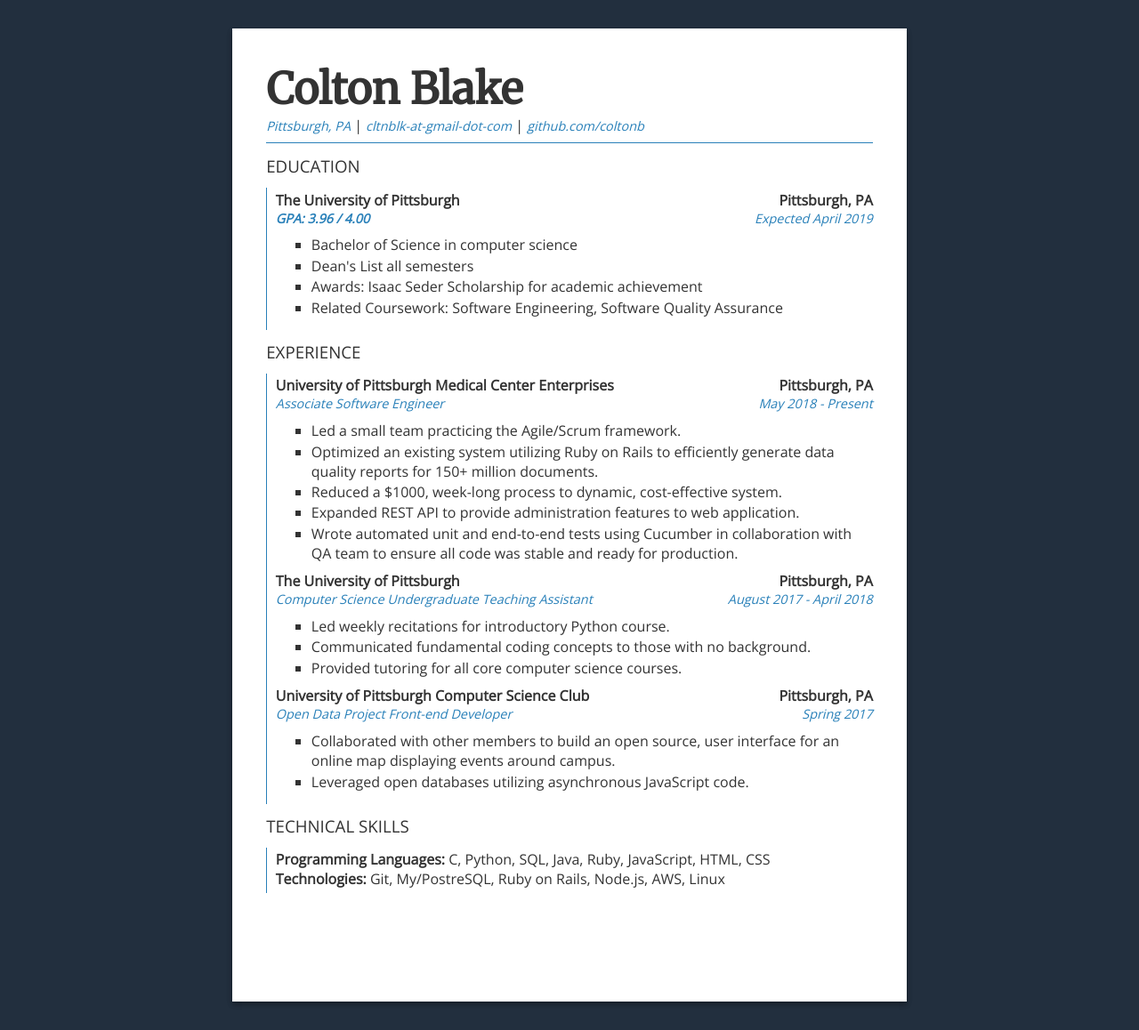
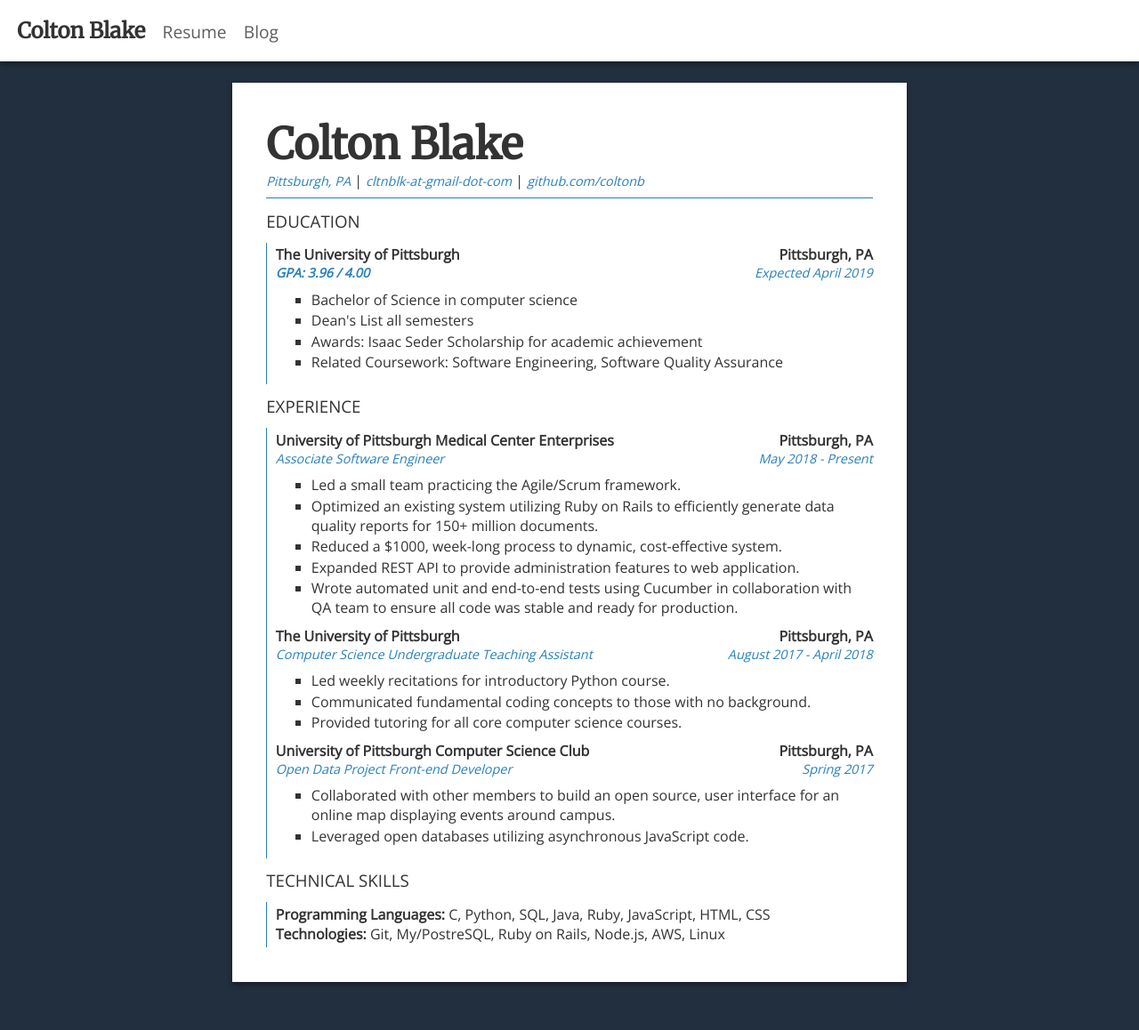
Before and after one commit to coltonb/resume, a Jekyll site: the page built from index.html, in a window 1280 px wide. Shown: the whole page at 89% size. Built offline with Jekyll 4.4.1, drawn with Linux system fonts in a browser that asks for light colours; after the commit the page ends 1128 px from its top, so only the background shows below that.

Commit message:
Publish blog placeholder

```diff
--- /dev/null
+++ b/_includes/nav.html
@@ -0,0 +1,5 @@
+<nav class="paper">
+    <h2>Colton Blake</h2>
+    <a href="/">Resume</a>
+    <a href="/2018/03/11/new-site">Blog</a>
+</nav>
--- a/_layouts/default.html
+++ b/_layouts/default.html
@@ -2,7 +2,7 @@
 <html>
   <head>
     <title>{{ site.title }}</title>
-    <link rel="icon" href="assets/images/favicon.png" />
+    <link rel="icon" href="/assets/images/favicon.png" />
 
     <meta charset="UTF-8" />
     <meta name="description" content="{{ site.description }}" />
@@ -24,6 +24,11 @@
     <link rel="stylesheet" href="/assets/css/style.css" />
   </head>
   <body>
-    {{ content }}
+    {% include nav.html %}
+    <div id="content-container">
+      <div id="content" class="paper">
+        {{ content }}
+      </div>
+    </div>
   </body>
 </html>
--- a/assets/css/style.css
+++ b/assets/css/style.css
@@ -1,18 +1,34 @@
 :root {
   --accent-color: #2980b9;
   --bg-color: #222f3e;
-  --text-color: #333333;
+  --text-primary-color: #333;
+  --text-secondary-color: #5e5e5e;
+  --blockquote-bg-color: #eee;
+  --paper-bg-color: #fff;
+  --paper-shadow: 0 3px 6px rgba(0, 0, 0, 0.16), 0 3px 6px rgba(0, 0, 0, 0.23);
+  --primary-font: "Open Sans", sans-serif;
+  --secondary-font: "Merriweather", serif;
 }
 
 body {
-  font-family: "Open Sans", sans-serif;
+  font-family: var(--primary-font);
   font-size: 12pt;
-  color: var(--text-color);
+  color: var(--text-primary-color);
   background-color: var(--bg-color);
+  margin: 0;
 }
 
 a {
   text-decoration: none;
+}
+
+nav > a {
+  color: var(--text-secondary-color);
+  padding-left: 1em;
+  font-size: 1.2em;
+}
+
+em > a {
   color: inherit;
 }
 
@@ -29,7 +45,13 @@
 
 h1 {
   font-size: 3em;
-  font-family: "Merriweather", serif;
+}
+
+h1, h2 {
+  font-family: var(--secondary-font);
+}
+
+h1, h2, h4 {
   margin: 0;
 }
 
@@ -43,27 +65,38 @@
   list-style: square;
 }
 
-#paper-container {
+nav {
+  padding: 0.2in;
+  display: flex;
+  flex-direction: row;
+  align-items: baseline;
+}
+
+#content-container {
   display: flex;
   justify-content: center;
 }
 
-#paper {
+#content {
   width: calc(7.5in - 0.4in);
-  height: calc(11in - 0.4in);
   margin: 0.25in;
   padding: 0.4in;
-  background: #fff;
-  box-shadow: 0 3px 6px rgba(0, 0, 0, 0.16), 0 3px 6px rgba(0, 0, 0, 0.23);
+}
+
+.paper {
+  background-color: var(--paper-bg-color);
+  box-shadow: var(--paper-shadow);
 }
 
 @media print {
-  #paper {
+  #content {
     width: 8.5in;
-    height: 0;
     margin: 0;
     padding: 0;
     box-shadow: none;
+  }
+  nav {
+    display: none;
   }
   body {
     background: none;
@@ -71,11 +104,13 @@
 }
 
 @media only screen and (max-width: 800px) {
-  #paper {
-    margin: 0;
+  #content {
+    margin: 3vw;
     padding: 0;
-    height: 0;
     box-shadow: none;
+  }
+  nav {
+    display: none;
   }
   body {
     background: none;
@@ -92,11 +127,22 @@
   margin-bottom: 0.015in;
 }
 
-.section {
+.section, p {
   border-left: 1px solid var(--accent-color);
   padding-top: 0.025in;
   padding-bottom: 0.05in;
   padding-left: 0.1in;
+}
+
+blockquote {
+  color: var(--text-secondary-color);
+  border-left: 5px solid var(--accent-color);
+  background-color: var(--blockquote-bg-color);
+}
+
+blockquote p {
+  border: none;
+  padding-right: 0.1in;
 }
 
 .section-header {
--- a/index.html
+++ b/index.html
@@ -2,17 +2,12 @@
 layout: default
 ---
 
-<div id="paper-container">
-  <div id="paper">
-    <div id="paper-header">
 <h1>Colton Blake</h1>
 <div id="contact-info">
-        <em>Pittsburgh, PA</em> |
-        <em>cltnblk-at-gmail-dot-com</em> |
+  <em>Pittsburgh, PA</em> | <em>cltnblk-at-gmail-dot-com</em> |
   <em>
     <a href="https://github.com/coltonb">github.com/coltonb</a>
   </em>
-      </div>
 </div>
 <hr />
 <h3>EDUCATION</h3>
@@ -58,13 +53,11 @@
       Reduced a $1000, week-long process to dynamic, cost-effective system.
     </li>
     <li>
-          Expanded REST API to provide administration features to web
-          application.
+      Expanded REST API to provide administration features to web application.
     </li>
     <li>
-          Wrote automated unit and end-to-end tests using Cucumber in
-          collaboration with QA team to ensure all code was stable and ready for
-          production.
+      Wrote automated unit and end-to-end tests using Cucumber in collaboration
+      with QA team to ensure all code was stable and ready for production.
     </li>
   </ul>
   <div class="section-header">
@@ -98,8 +91,8 @@
   </div>
   <ul class="details">
     <li>
-          Collaborated with other members to build an open source, user
-          interface for an online map displaying events around campus.
+      Collaborated with other members to build an open source, user interface
+      for an online map displaying events around campus.
     </li>
     <li>
       Leveraged open databases utilizing asynchronous JavaScript code.
@@ -111,8 +104,6 @@
   <strong>Programming Languages:</strong> C, Python, SQL, Java, Ruby,
   JavaScript, HTML, CSS
   <br />
-      <strong>Technologies:</strong> Git, My/PostreSQL, Ruby on Rails, Node.js,
-      AWS, Linux
+  <strong>Technologies:</strong> Git, My/PostreSQL, Ruby on Rails, Node.js, AWS,
+  Linux
 </div>
-  </div>
-</div>
```
Also changed, not shown: 404.html (+3 -7 lines), _posts/2018-03-11-new-site.md (added, +18 -0 lines). Lines whose indentation alone changed are shown as unchanged.
